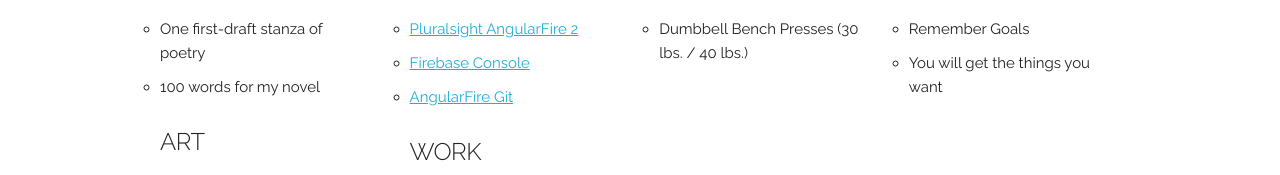
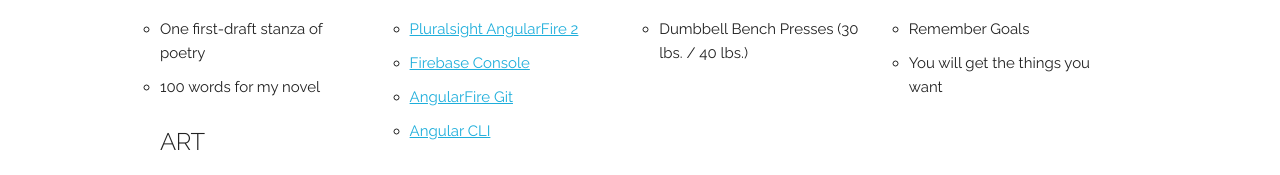
Before and after one commit to bradseverance/bradseverance.github.io, a plain HTML site: page index.html in a window 1280 px wide. Shown: the part 434-609 px from the top of the page. Drawn offline with Linux system fonts and the light colour scheme.

Commit message:
Update index.html

```diff
--- a/index.html
+++ b/index.html
@@ -85,6 +85,7 @@
           <li><a href="https://www.pluralsight.com/courses/angularfire2-building-apps" target="_blank">Pluralsight AngularFire 2</a></li>
           <li><a href="https://console.firebase.google.com/" target="_blank">Firebase Console</a></li>
           <li><a href="https://github.com/angular/angularfire2" target="_blank">AngularFire Git</a></li>
+          <li><a href="https://cli.angular.io/" target="_blank">Angular CLI</a></li>
         </ul>
         <h5>WORK</h5>
         <ul>
```
